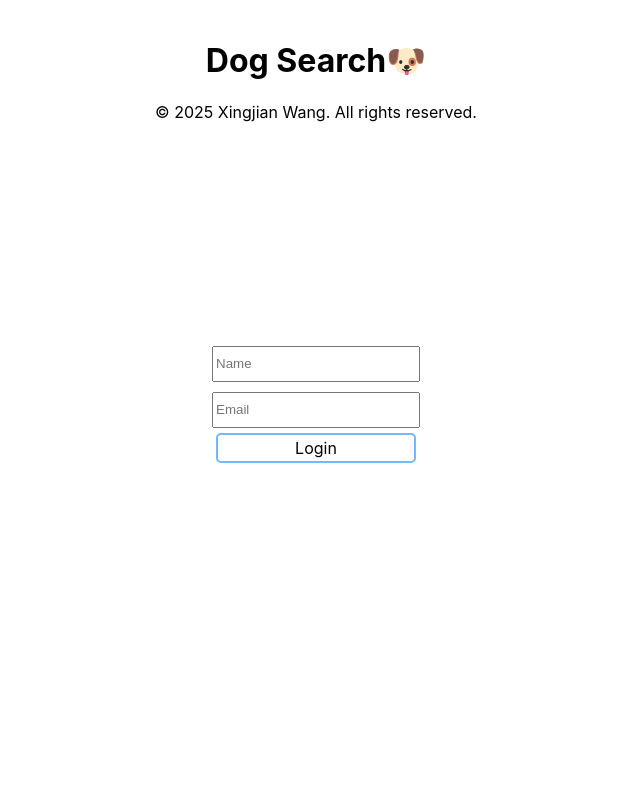
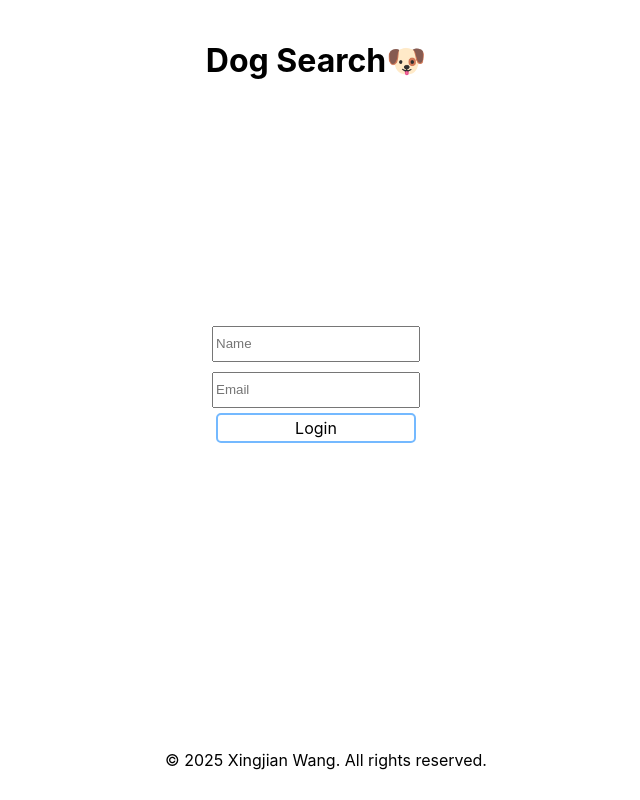
Before and after one commit to illi-507/dog-search-2025, a React (Create React App) app: page / in a window 1280 px wide. Shown: the whole page, without its empty margins (324-964 px from the left). Built offline with nearby package versions, Linux system fonts and the light colour scheme.

Commit message:
feat: add fotter

```diff
--- a/src/App.css
+++ b/src/App.css
@@ -25,12 +25,25 @@
   display: flex;
   flex-direction: column;
   margin: 20px;
+  position: relative;
+  min-height: 90vh;
+  padding-bottom: 40px;
 }
 
 .app-header{
   display: flex;
   align-items: center;
   flex-direction: column;
+}
+
+
+.app-footer {
+  position: absolute;
+  bottom: 0;
+  left: 0;
+  width: 100%;
+  text-align: center;
+  padding: 10px;
 }
 
 
--- a/src/App.tsx
+++ b/src/App.tsx
@@ -21,9 +21,10 @@ const App: React.FC = () => {
 
   return (
     <div className="app-container">
+
       <div className="app-header">
         <h1>Dog Search🐶</h1>
-        © {new Date().getFullYear()} Xingjian Wang. All rights reserved.
+
       </div>
       <Router>
         <Routes>
@@ -38,6 +39,10 @@ const App: React.FC = () => {
 
         </Routes>
       </Router>
+
+      <div className="app-footer">
+        <span>© {new Date().getFullYear()} Xingjian Wang. All rights reserved.</span>
+      </div>
     </div>
   );
 };
```
